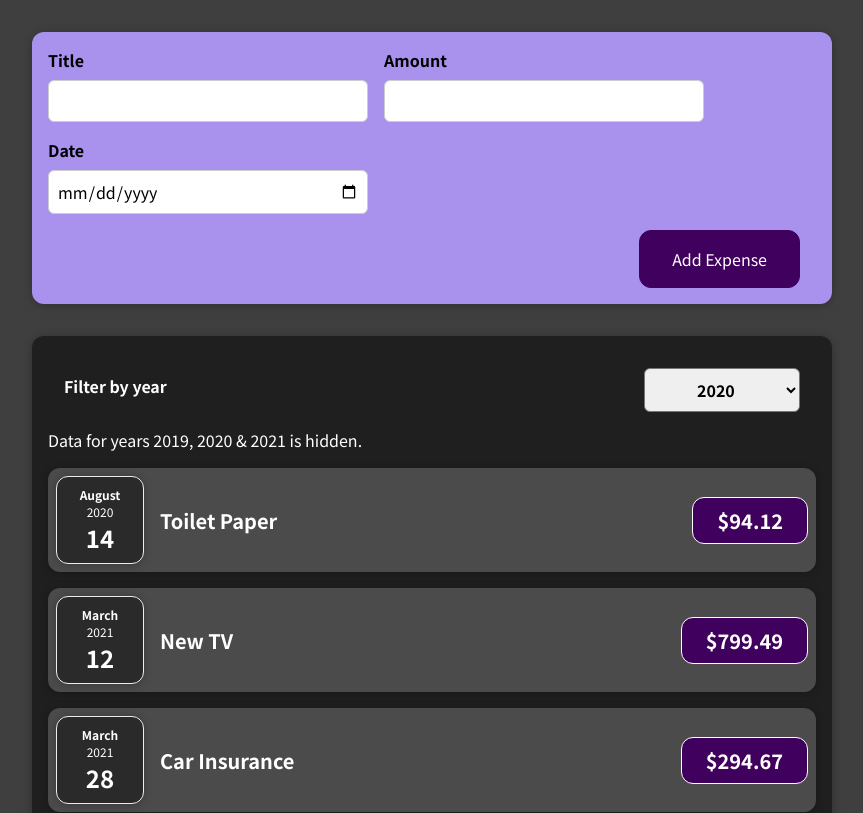
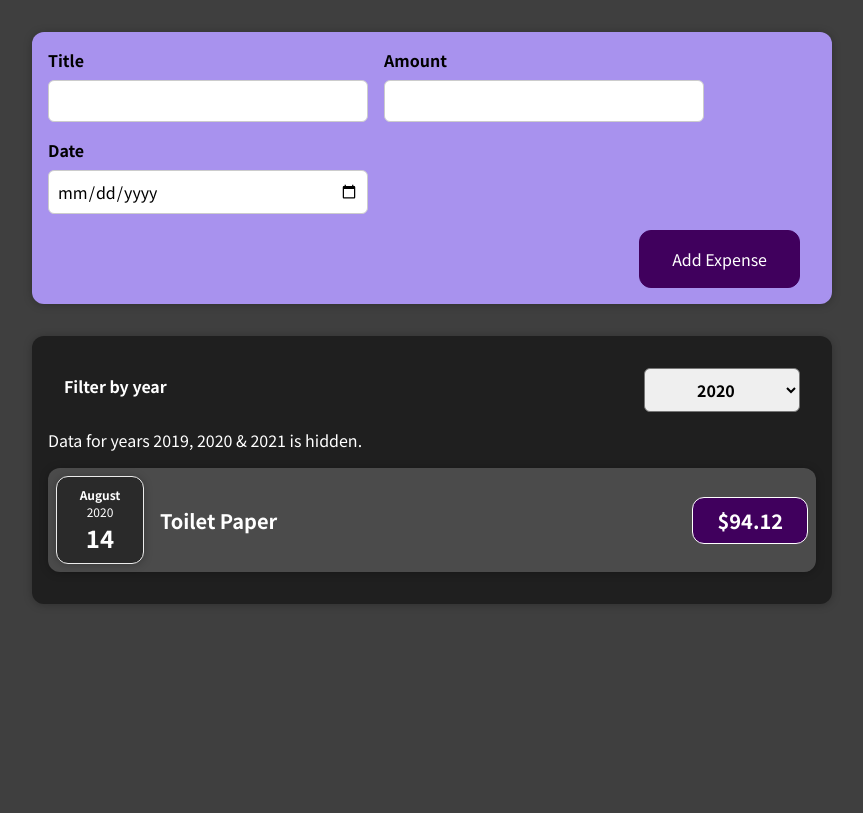
Before and after one commit to frontWeb-dev/udemy-react, a React (Create React App) app in the folder section-04/: page / in a window 1280 px wide. Shown: the top 813 px of the page, without its empty margins (208-1071 px from the left). Built offline with nearby package versions, Linux system fonts and the light colour scheme.

Commit message:
목록 작업하기

```diff
--- a/section-04/src/components/Expenses/Expenses.js
+++ b/section-04/src/components/Expenses/Expenses.js
@@ -17,12 +17,16 @@ const Expenses = (props) => {
     setFilterYear(selectedYear);
   };
 
+  const filteredExpenses = props.items.filter((expense) => {
+    return expense.date.getFullYear().toString() === filterYear;
+  });
+
   return (
     <>
       <Card className='expenses'>
         <ExpenseFilter onChangeOption={optionChangeHandler} selectedYear={filterYear} />
         <p>Data for years {filterInfoText} is hidden.</p>
-        {props.items.map((item) => (
+        {filteredExpenses.map((item) => (
           <ExpenseItem key={item.id} props={item} />
         ))}
       </Card>
```
